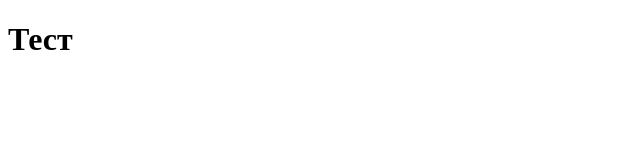
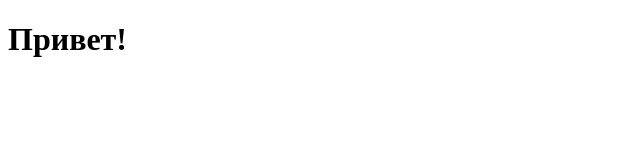
Before and after one commit to sfdsdf1982/lesson4, a plain HTML site: page test.html in a window 1280 px wide. Shown: the whole page, without its empty margins (0-640 px from the left). Drawn offline with Linux system fonts and the light colour scheme.

Commit message:
Update test.html

```diff
--- a/test.html
+++ b/test.html
@@ -5,6 +5,6 @@
     <title>Title</title>
 </head>
 <body>
-  <h1>Тест</h1>
+  <h1>Привет!</h1>
 </body>
 </html>
```
